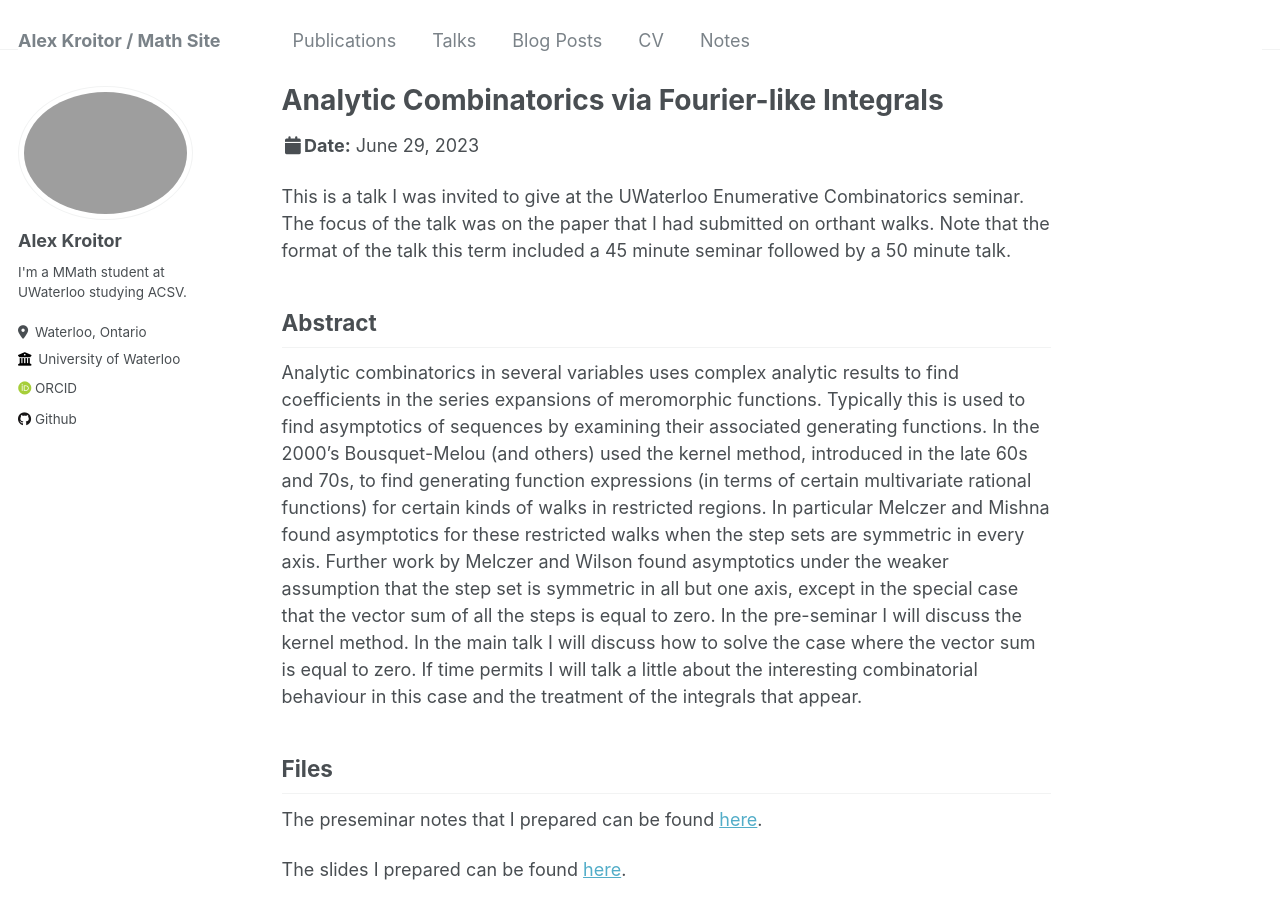
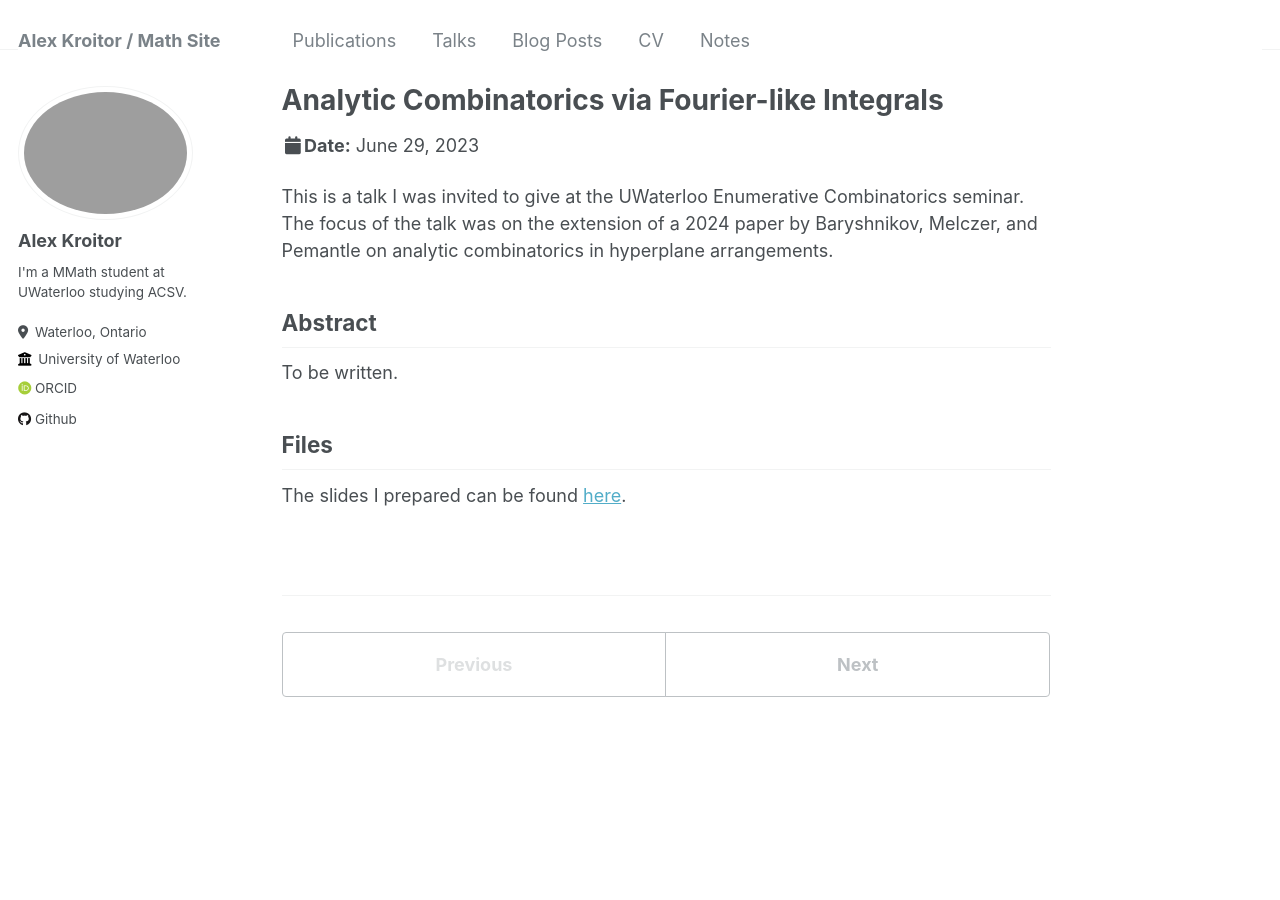
Before and after one commit to akroitor/akroitor.github.io, a Jekyll site: the page built from _talks/2023-06-29-seminar-talk.md, in a window 1280 px wide and 900 px high. Built offline with Jekyll 4.4.1, drawn with Linux system fonts in a browser that asks for light colours; some web fonts are replaced.

Commit message:
Update 2023-06-29-seminar-talk.md

```diff
--- a/_talks/2023-06-29-seminar-talk.md
+++ b/_talks/2023-06-29-seminar-talk.md
@@ -8,31 +8,13 @@ date: 2023-06-29
 location: "Waterloo, Ontario"
 ---
 
-This is a talk I was invited to give at the UWaterloo Enumerative Combinatorics seminar. The focus of the talk was on the paper that I had submitted on orthant walks. Note that the format of the talk this term included a 45 minute seminar followed by a 50 minute talk.
+This is a talk I was invited to give at the UWaterloo Enumerative Combinatorics seminar. The focus of the talk was on the extension of a 2024 paper by Baryshnikov, Melczer, and Pemantle on analytic combinatorics in hyperplane arrangements.
 
 Abstract
 -----
 
-Analytic combinatorics in several variables uses complex
-analytic results to find coefficients in the series expansions of
-meromorphic functions. Typically this is used to find asymptotics of
-sequences by examining their associated generating functions. In the
-2000's Bousquet-Melou (and others) used the kernel method, introduced in
-the late 60s and 70s, to find generating function expressions (in terms
-of certain multivariate rational functions) for certain kinds of walks
-in restricted regions. In particular Melczer and Mishna found
-asymptotics for these restricted walks when the step sets are symmetric
-in every axis. Further work by Melczer and Wilson found asymptotics
-under the weaker assumption that the step set is symmetric in all but
-one axis, except in the special case that the vector sum of all the
-steps is equal to zero. In the pre-seminar I will discuss the kernel
-method. In the main talk I will discuss how to solve the case where the
-vector sum is equal to zero. If time permits I will talk a little about
-the interesting combinatorial behaviour in this case and the treatment
-of the integrals that appear.
+To be written.
 
 Files
 -----
-The preseminar notes that I prepared can be found [here](/files/2023-06-29-talk-preseminar.pdf).
-
-The slides I prepared can be found [here](/files/2023-06-29-talk-slides.pdf).
+The slides I prepared can be found [here](/files/2024-04-11-talk-slides.pdf).
```
